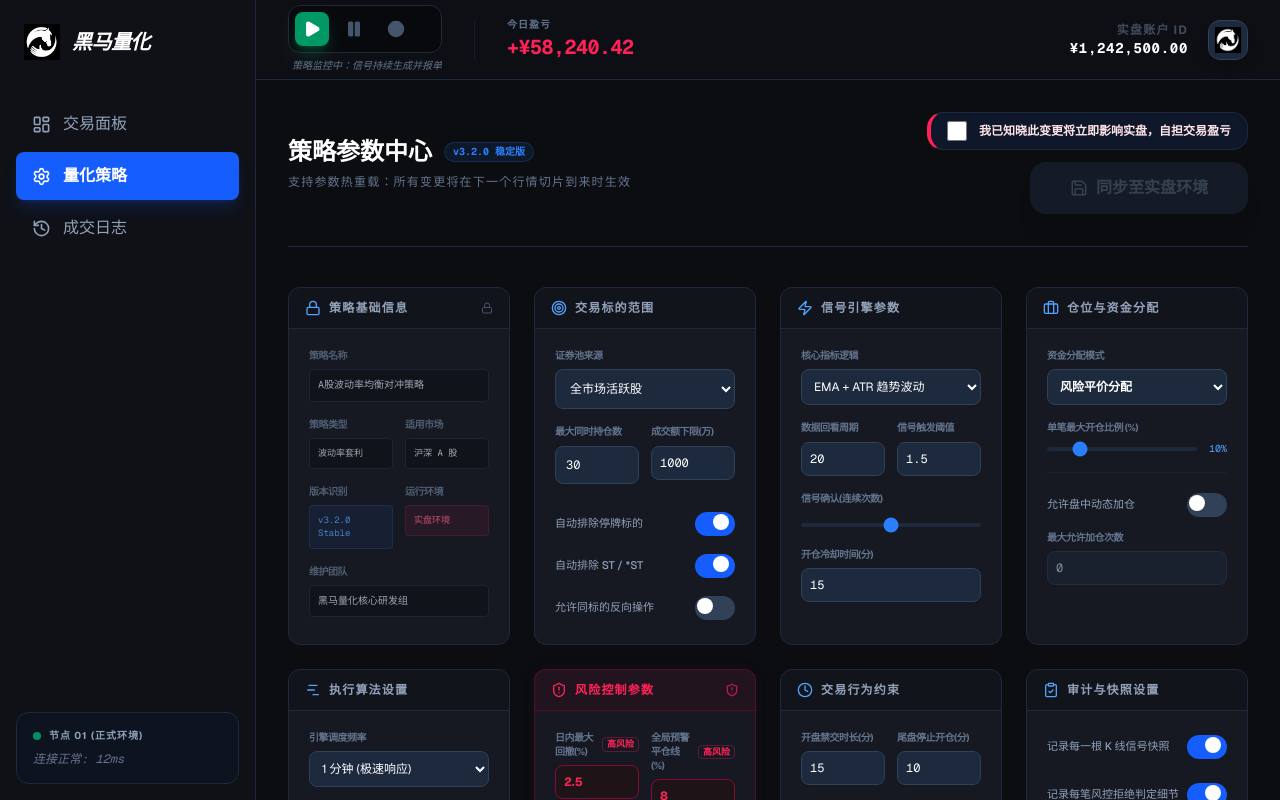
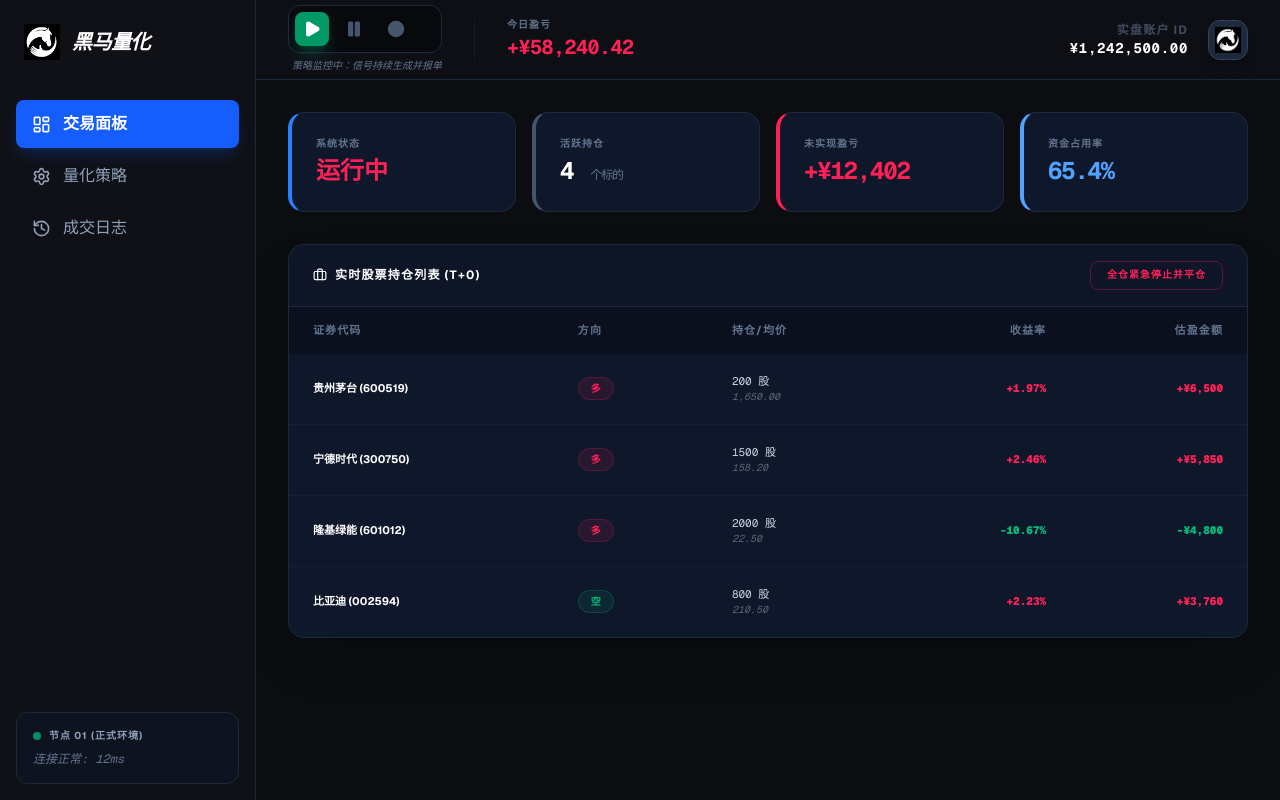
Before and after one commit to internetman/blackhorse-quant, a Next.js app: page / in a window 1280 px wide. Built offline with nearby package versions, Linux system fonts and the light colour scheme.

Commit message:
修改默认页面为交易面板界面

```diff
--- a/app/page.tsx
+++ b/app/page.tsx
@@ -110,7 +110,7 @@
 
 // --- 主程序 ---
 export default function App() {
-  const [activeTab, setActiveTab] = useState('config');
+  const [activeTab, setActiveTab] = useState('dashboard');
   const [sysStatus, setSysStatus] = useState('running');
   const [riskConfirmed, setRiskConfirmed] = useState(false);
   const [mobileMenuOpen, setMobileMenuOpen] = useState(false);
```
